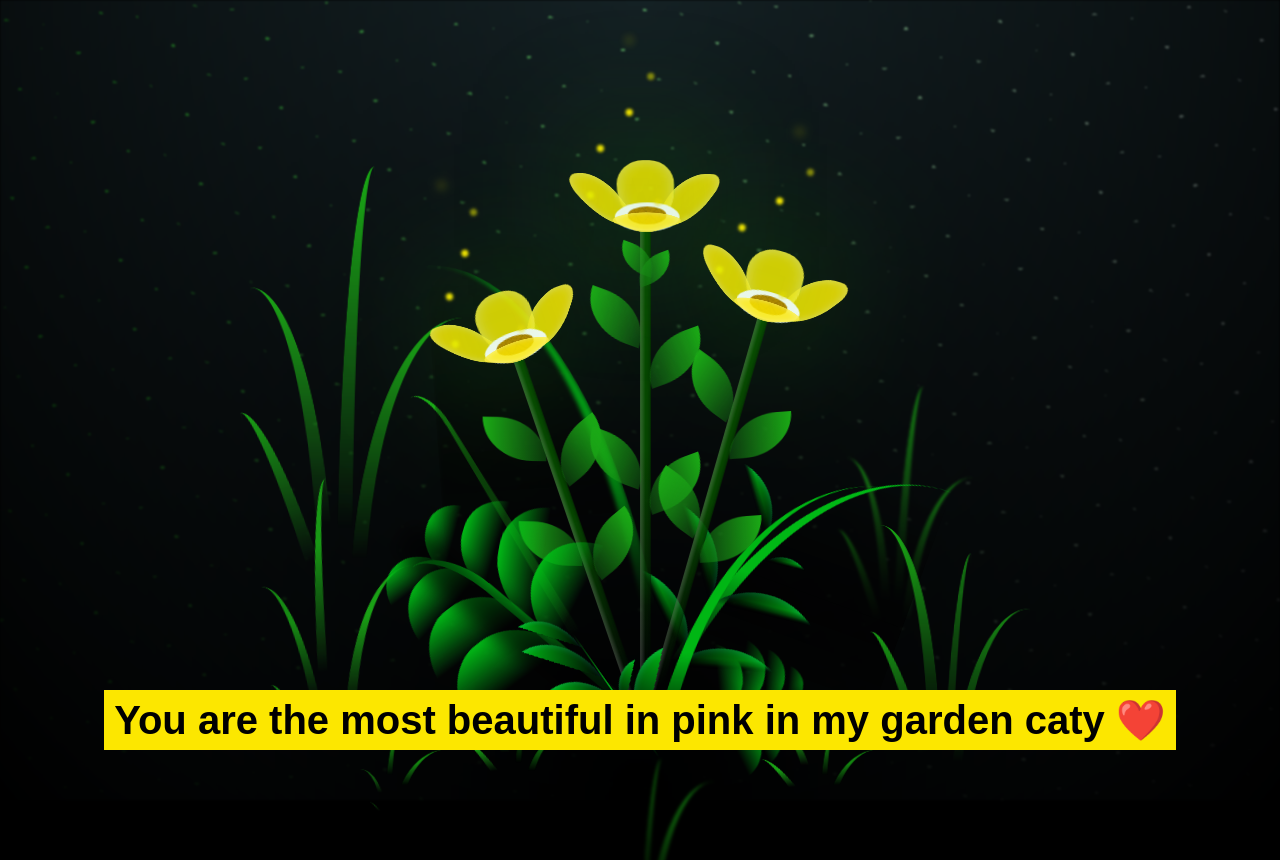
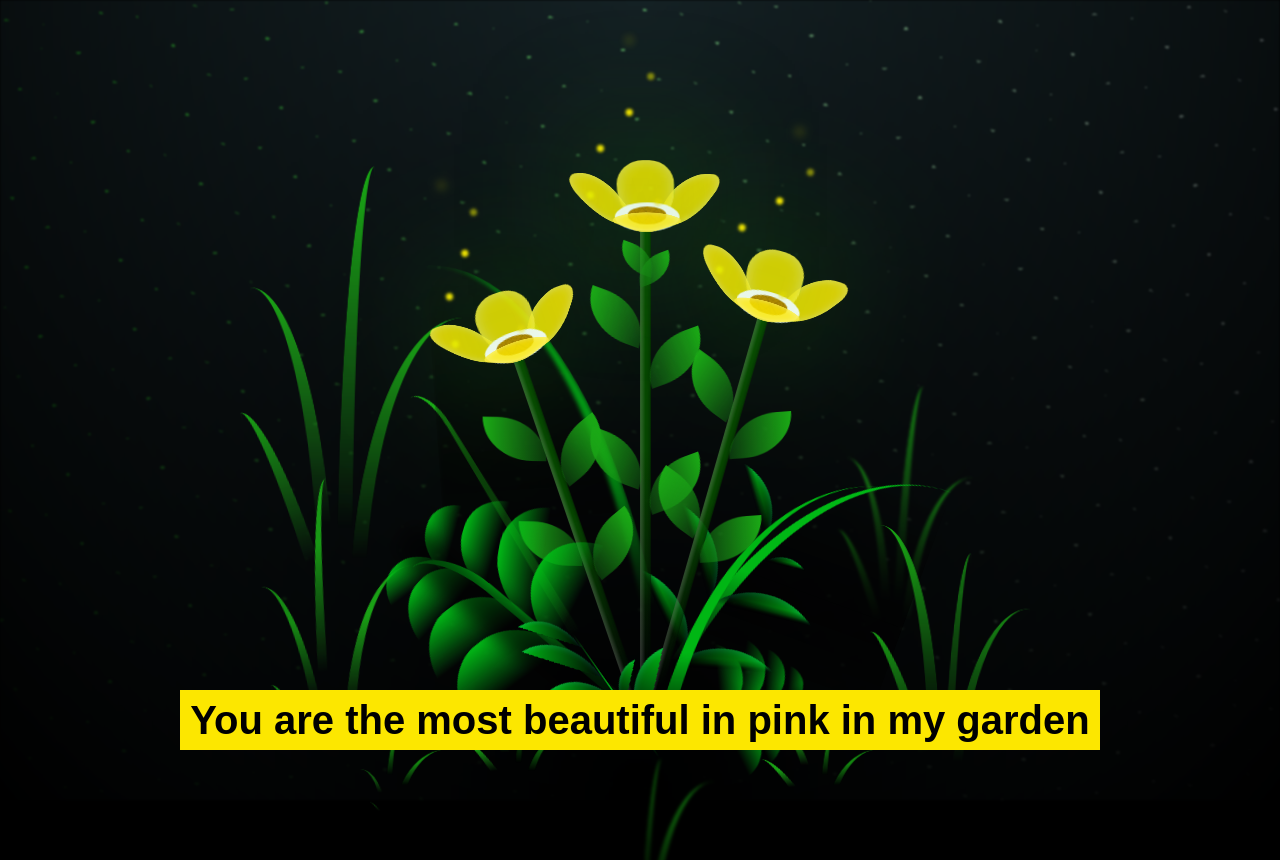
Before and after one commit to zabaladuran/flores-amarillas, a plain HTML site: page SRC/index.html in a window 1280 px wide. Shown: the top 860 px of the page. Drawn offline with Linux system fonts and the light colour scheme.

Commit message:
flores amarillas222

```diff
--- a/SRC/index.html
+++ b/SRC/index.html
@@ -303,7 +303,7 @@
       </div>
     </div>
   </div>
-  <div class="message"> You are the most beautiful in pink in my garden caty ❤️</div>
+  <div class="message"> You are the most beautiful in pink in my garden </div>
   <script src="index.js"></script>
 </body>
 </html>
```
